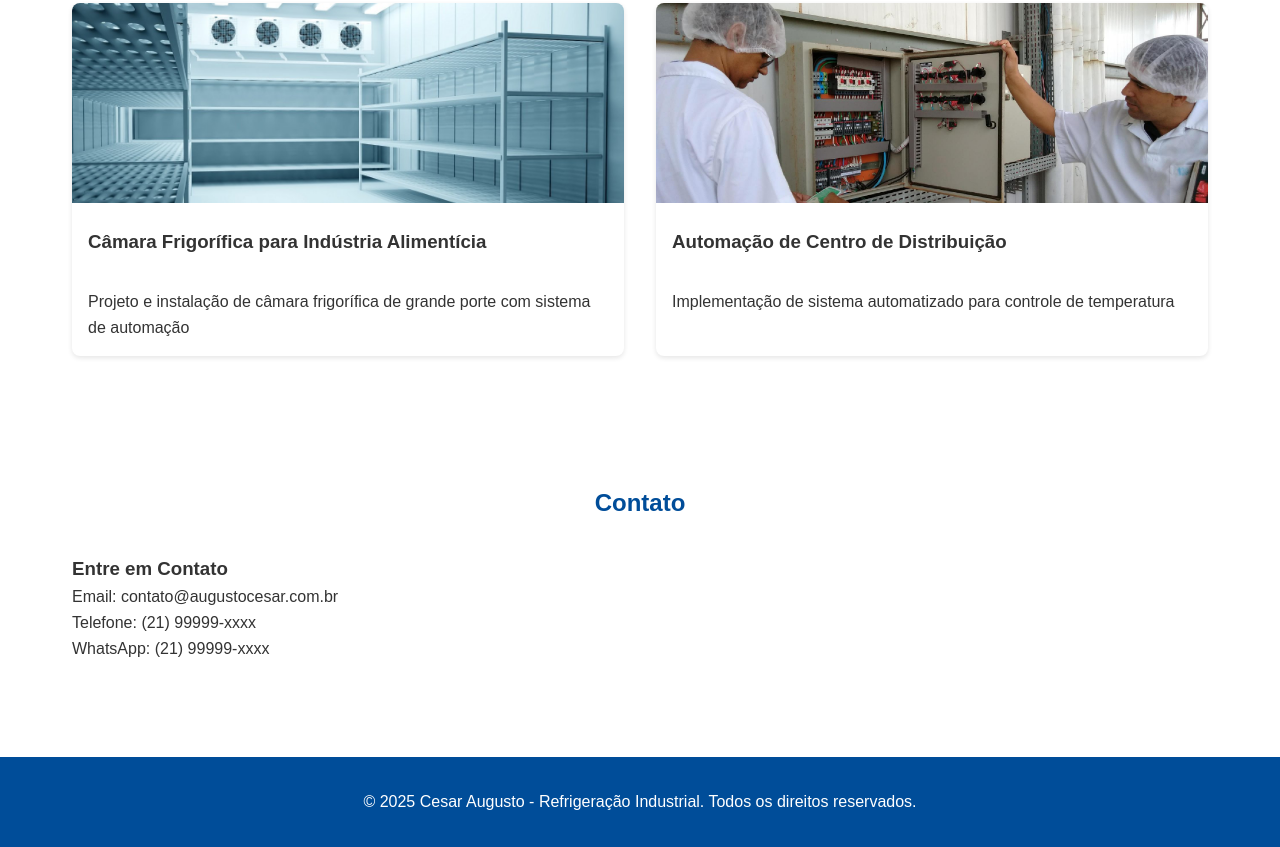
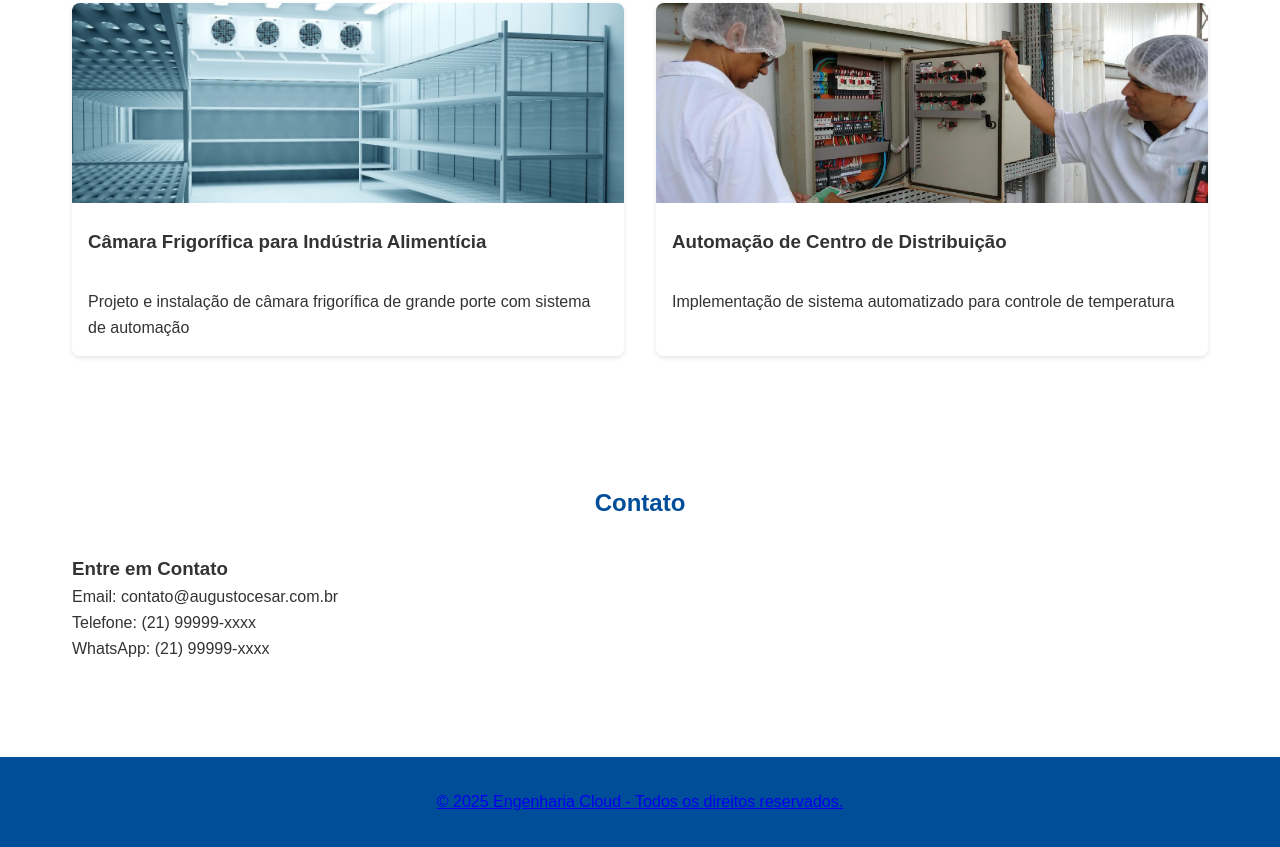
Before and after one commit to EngenhariaCloud/CesarAugusto, a plain HTML site: page index.html in a window 1280 px wide. Shown: the part 1448-2295 px from the top of the page. Drawn offline with Linux system fonts and the light colour scheme.

Commit message:
Update index.html

```diff
--- a/index.html
+++ b/index.html
@@ -116,7 +116,7 @@
     </main>
 
     <footer class="footer">
-        <p>&copy; 2025 Cesar Augusto - Refrigeração Industrial. Todos os direitos reservados.</p>
+        <p><a href="https://engenhariacloud.github.io/Nuvem" target="_blank">&copy; 2025 Engenharia Cloud - Todos os direitos reservados.</a></p>
     </footer>
 
     <!-- Adicionar antes do script.js -->
```
